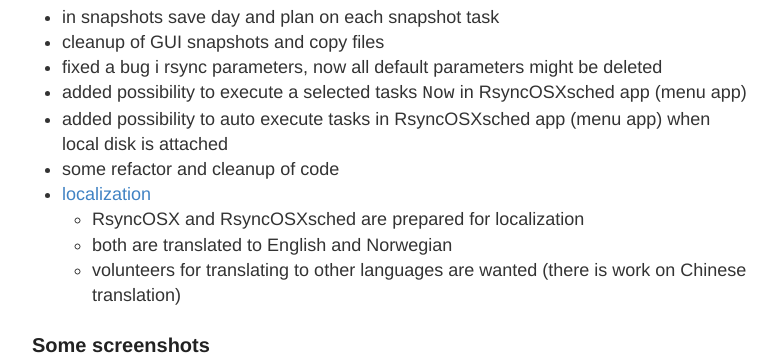
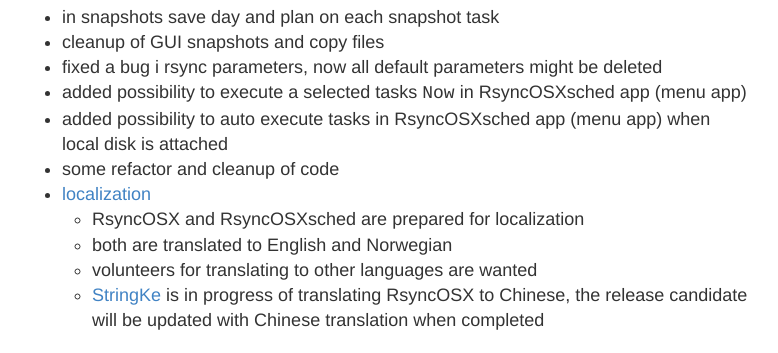
Before and after one commit to d2s/Documentation, a Jekyll site: the page built from _posts/2018-04-10-Changelog.md, in a window 1280 px wide and 900 px high, scrolled down 468 px, cut to the strip 0-353 px from the top of the window. Shown: the whole strip, without its empty margins (248-1026 px from the left). Built offline with Jekyll 4.4.1, drawn with Linux system fonts in a browser that asks for light colours.

Commit message:
Update 2018-04-10-Changelog.md

```diff
--- a/_posts/2018-04-10-Changelog.md
+++ b/_posts/2018-04-10-Changelog.md
@@ -18,7 +18,8 @@ I am working on the next version and it will be released in late May 2019. The f
 - [localization](/Localization)
 	- RsyncOSX and RsyncOSXsched are prepared for localization
 	- both are translated to English and Norwegian
-	- volunteers for translating to other languages are wanted (there is work on Chinese translation)
+	- volunteers for translating to other languages are wanted
+	- [StringKe](https://github.com/StringKe) is in progress of translating RsyncOSX to Chinese, the release candidate will be updated with Chinese translation when completed
 
 ### Some screenshots
 
```
